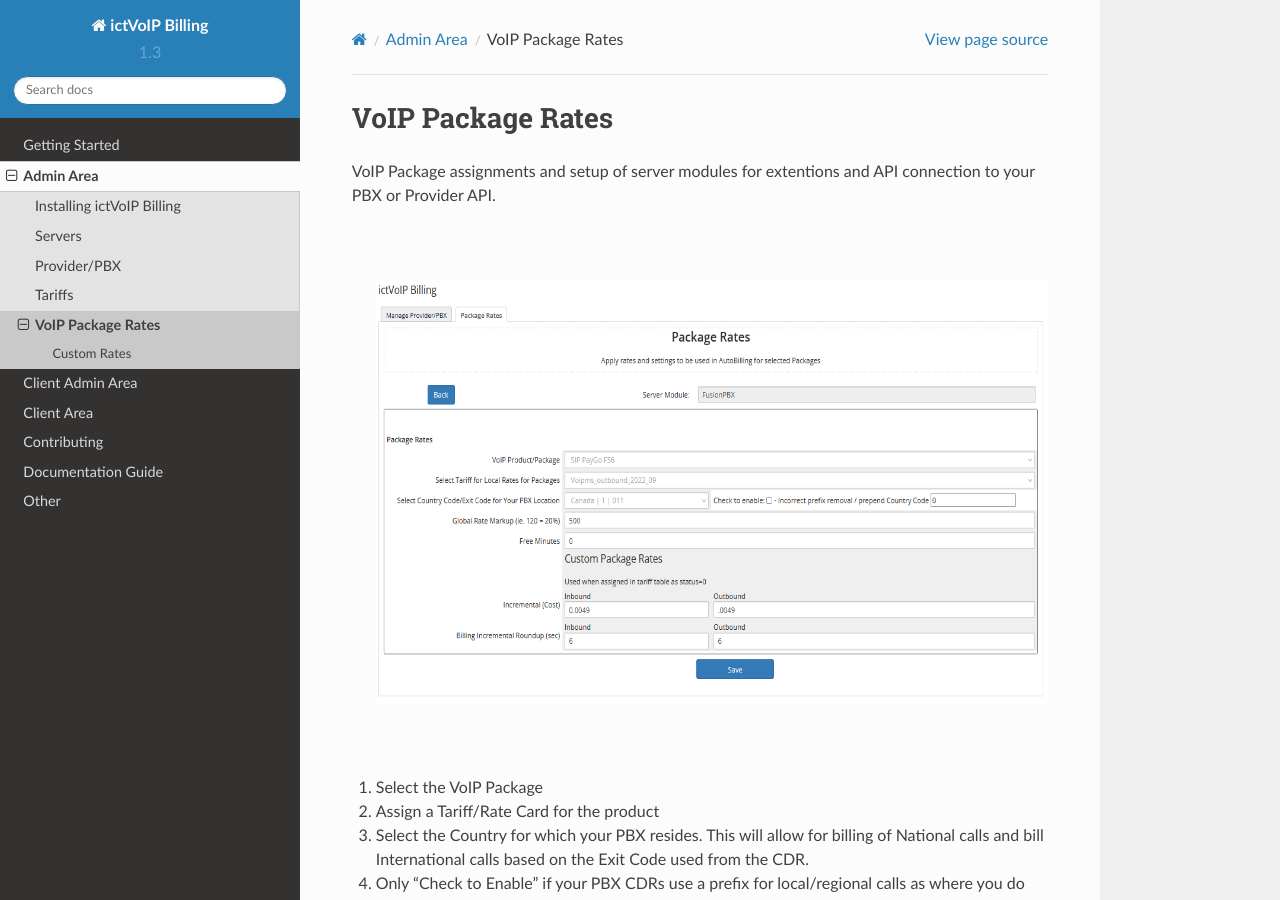
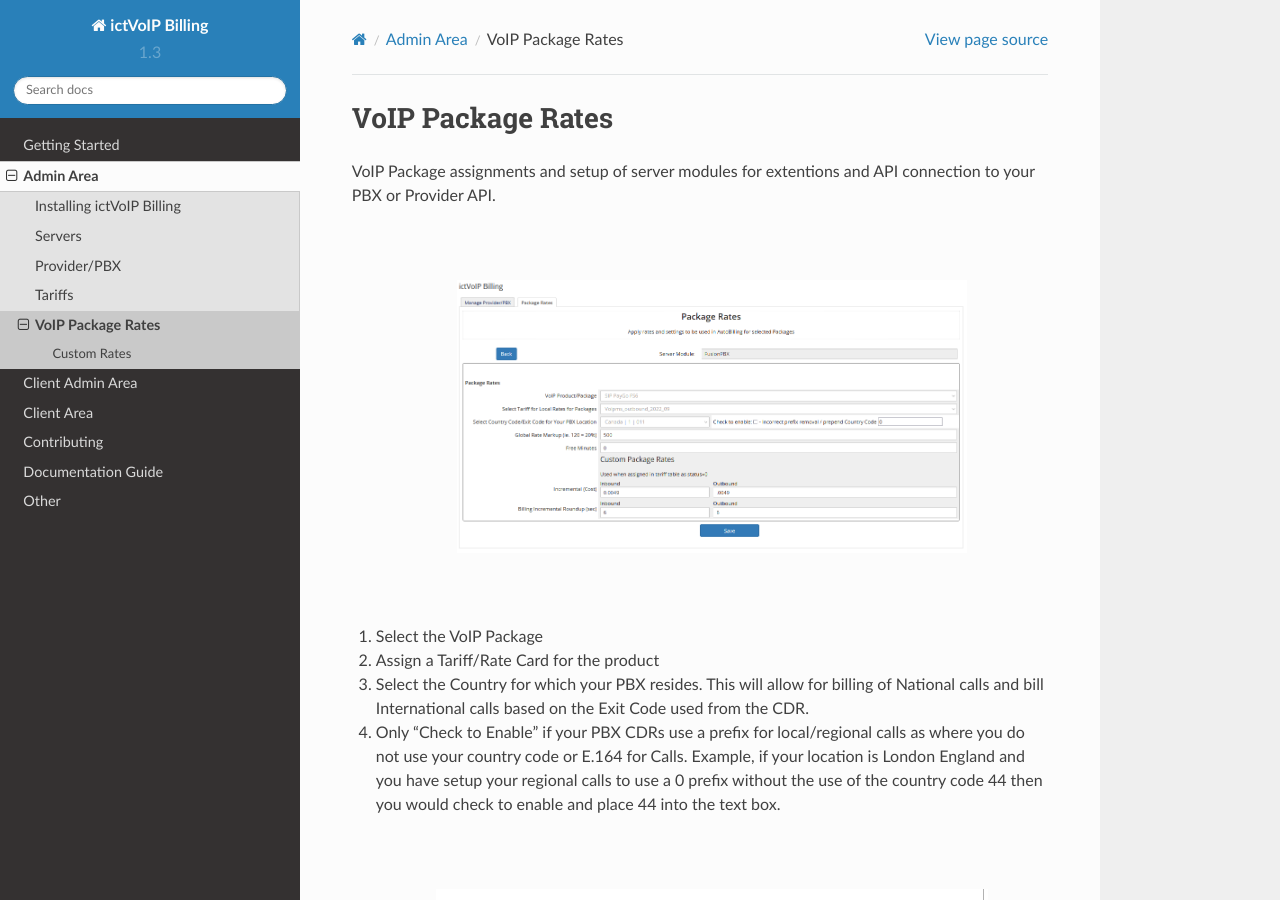
Before and after one commit to ictvoip/ictvoip-docs, a Sphinx documentation site: the page built from docs/source/admin/packages.rst, in a window 1280 px wide and 900 px high. Built offline with Sphinx 7.4.7 and the Read the Docs theme 2.0.0, drawn with Linux system fonts in a browser that asks for light colours; pages that are not in the unit, such as notebooks, are missing from menus.

Commit message:
Update packages.rst

```diff
--- a/docs/source/admin/packages.rst
+++ b/docs/source/admin/packages.rst
@@ -7,7 +7,7 @@ VoIP Package assignments and setup of server modules for extentions and API conn
 |
 
  .. image:: ../_static/images/admin/package_rates.png
-        :scale: 70%
+        :scale: 45%
         :align: center
         :alt: Package Rates
 
@@ -25,7 +25,7 @@ VoIP Package assignments and setup of server modules for extentions and API conn
 |
 
  .. image:: ../_static/images/admin/prepend_country_code.png
-        :scale: 70%
+        :scale: 50%
         :align: center
         :alt: Prepend Country Code
 
@@ -45,7 +45,7 @@ Here you can be creative as to how you would like to manage your custom rates.
 |
 
  .. image:: ../_static/images/admin/custom_rates.png
-        :scale: 70%
+        :scale: 50%
         :align: center
         :alt: Custom Rates
 
```
